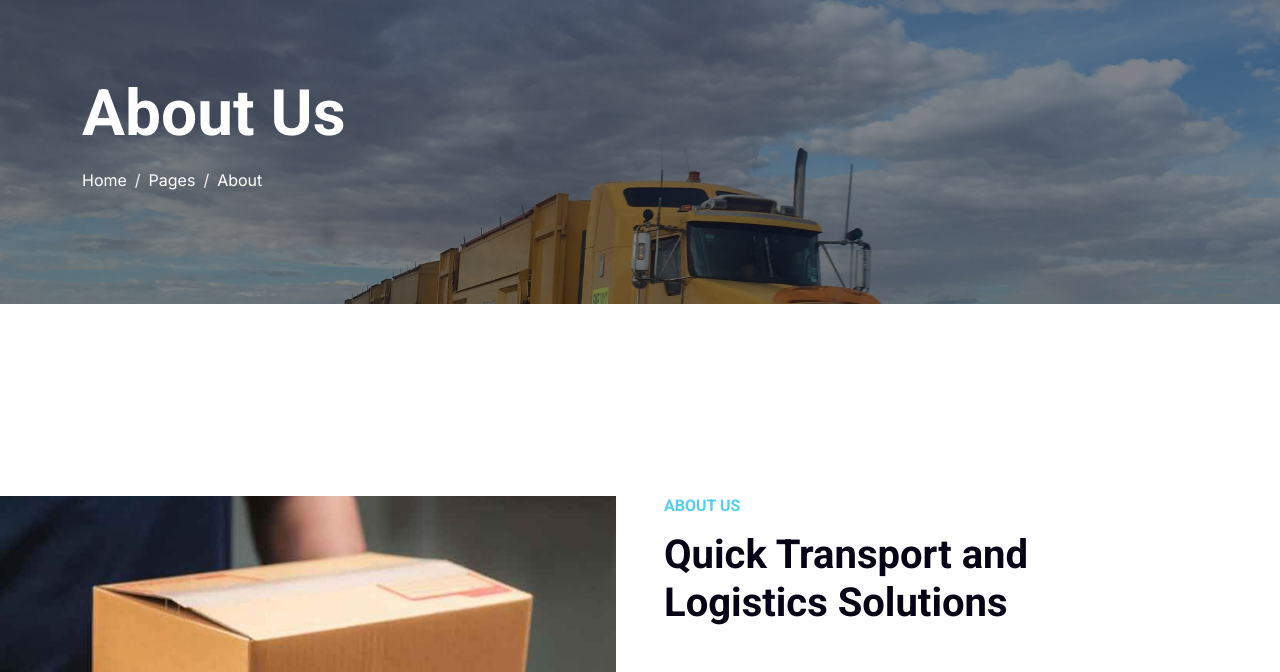
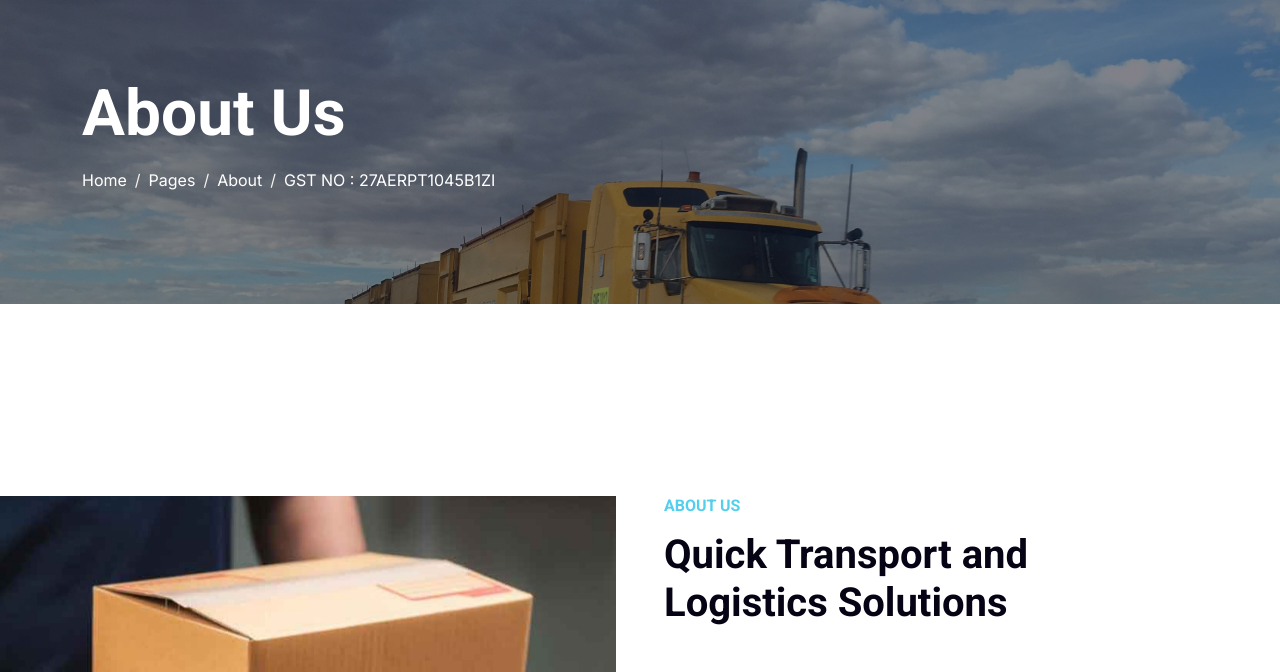
Before and after one commit to Shashankthapa/resunga-transglobal, a plain HTML site: page about.html in a window 1280 px wide. Shown: the part 98-770 px from the top of the page. Drawn offline with nearby package versions, Linux system fonts and the light colour scheme.

Commit message:
Update about.html

```diff
--- a/about.html
+++ b/about.html
@@ -109,6 +109,9 @@
             </li>
             <li class="breadcrumb-item text-white active" aria-current="page">
               About
+            </li>
+            <li class="breadcrumb-item text-white active" aria-current="page">
+              GST NO : 27AERPT1045B1ZI
             </li>
           </ol>
         </nav>
```
